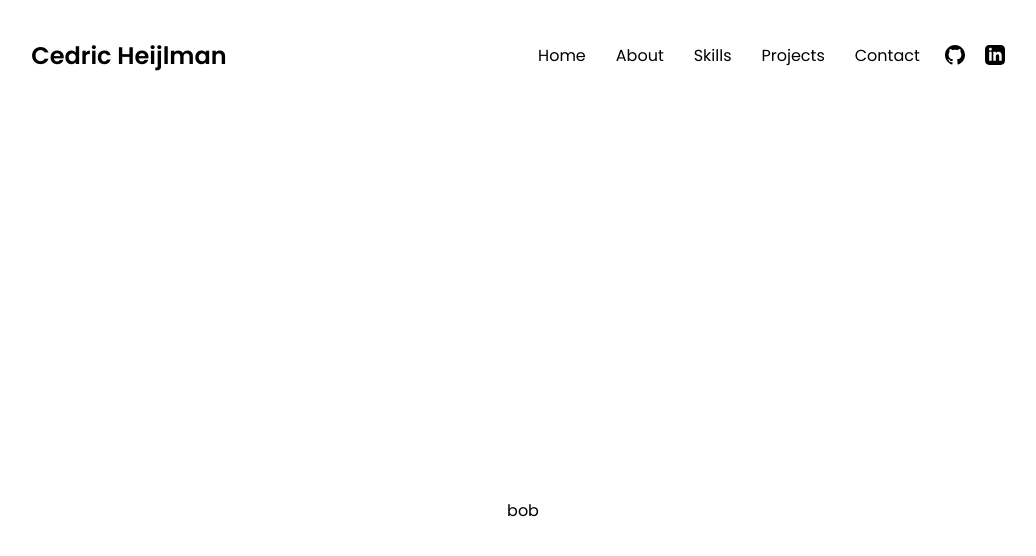
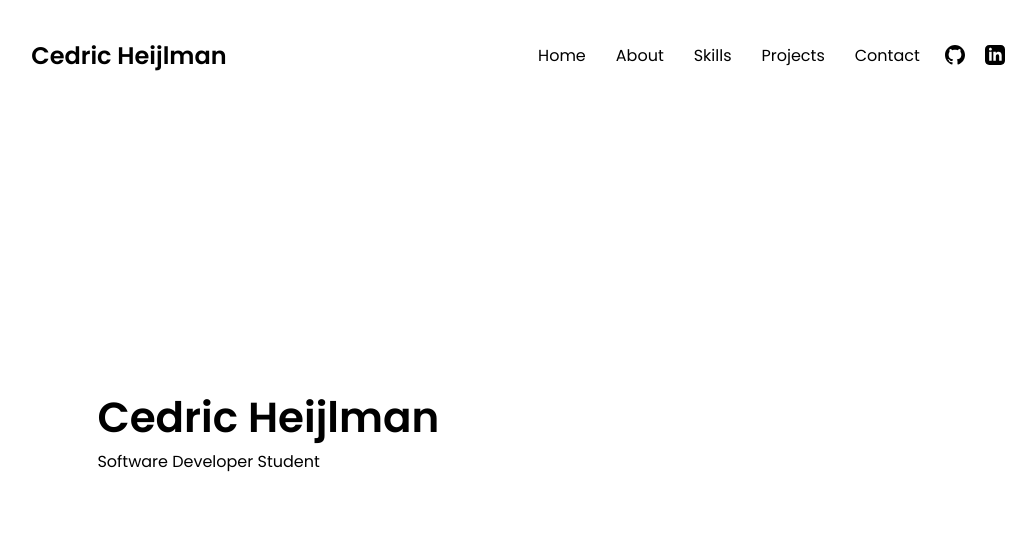
Before and after one commit to cedricheijlman/portfoliov3, a Next.js app: page / in a window 1280 px wide. Shown: the top 556 px of the page, without its empty margins (117-1153 px from the left). Built offline with nearby package versions, Linux system fonts and the light colour scheme.

Commit message:
home section

```diff
--- a/components/Layout.tsx
+++ b/components/Layout.tsx
@@ -1,6 +1,6 @@
 import { NextPage } from "next";
 import React from "react";
-import Navbar from "./Navbar";
+import Navbar from "./navbar/Navbar";
 
 interface LayoutProps {
   children: React.ReactNode;
@@ -8,9 +8,9 @@ interface LayoutProps {
 
 const Layout: NextPage<LayoutProps> = ({ children }) => {
   return (
-    <div style={{ height: "100vh" }}>
+    <div>
       <Navbar />
-      <main style={{ height: "100%" }}>{children}</main>
+      <main>{children}</main>
     </div>
   );
 };
--- /dev/null
+++ b/components/home/Home.module.css
@@ -0,0 +1,16 @@
+.section {
+  width: 100%;
+  height: 80vh;
+  display: flex;
+  flex-direction: column;
+  justify-content: center;
+  align-items: center;
+}
+
+.hero {
+  width: 70%;
+}
+
+.hero h2 {
+  font-size: 42px;
+}
--- /dev/null
+++ b/components/home/Home.tsx
@@ -0,0 +1,17 @@
+import { NextPage } from "next";
+import React from "react";
+
+import styles from "./Home.module.css";
+
+const Home: NextPage = () => {
+  return (
+    <section className={styles.section}>
+      <div className={styles.hero}>
+        <h2>Cedric Heijlman</h2>
+        <p>Software Developer Student</p>
+      </div>
+    </section>
+  );
+};
+
+export default Home;
--- a/pages/index.tsx
+++ b/pages/index.tsx
@@ -1,9 +1,10 @@
 import type { NextPage } from "next";
 import Head from "next/head";
 import Image from "next/image";
+import Home from "../components/home/Home";
 import styles from "../styles/Home.module.css";
 
-const Home: NextPage = () => {
+const Index: NextPage = () => {
   return (
     <div className={styles.container}>
       <Head>
@@ -11,9 +12,9 @@ const Home: NextPage = () => {
         <meta name="description" content="Generated by create next app" />
         <link rel="icon" href="/favicon.ico" />
       </Head>
-      bob
+      <Home />
     </div>
   );
 };
 
-export default Home;
+export default Index;
--- a/styles/Home.module.css
+++ b/styles/Home.module.css
@@ -1,10 +1,5 @@
 .container {
-  padding: 0 2rem;
+  display: flex;
+  flex-direction: column;
+  padding: 0 2em;
 }
-
-.container {
-  height: 100%;
-  display: flex;
-  align-items: center;
-  justify-content: center;
-}
--- a/styles/globals.css
+++ b/styles/globals.css
@@ -13,6 +13,5 @@ a {
 }
 
 body {
-  height: 100%;
   font-family: "Poppins";
 }
```
Also changed, not shown: components/navbar/Navbar.module.css (renamed from components/Navbar.module.css), components/navbar/Navbar.tsx (renamed from components/Navbar.tsx).
